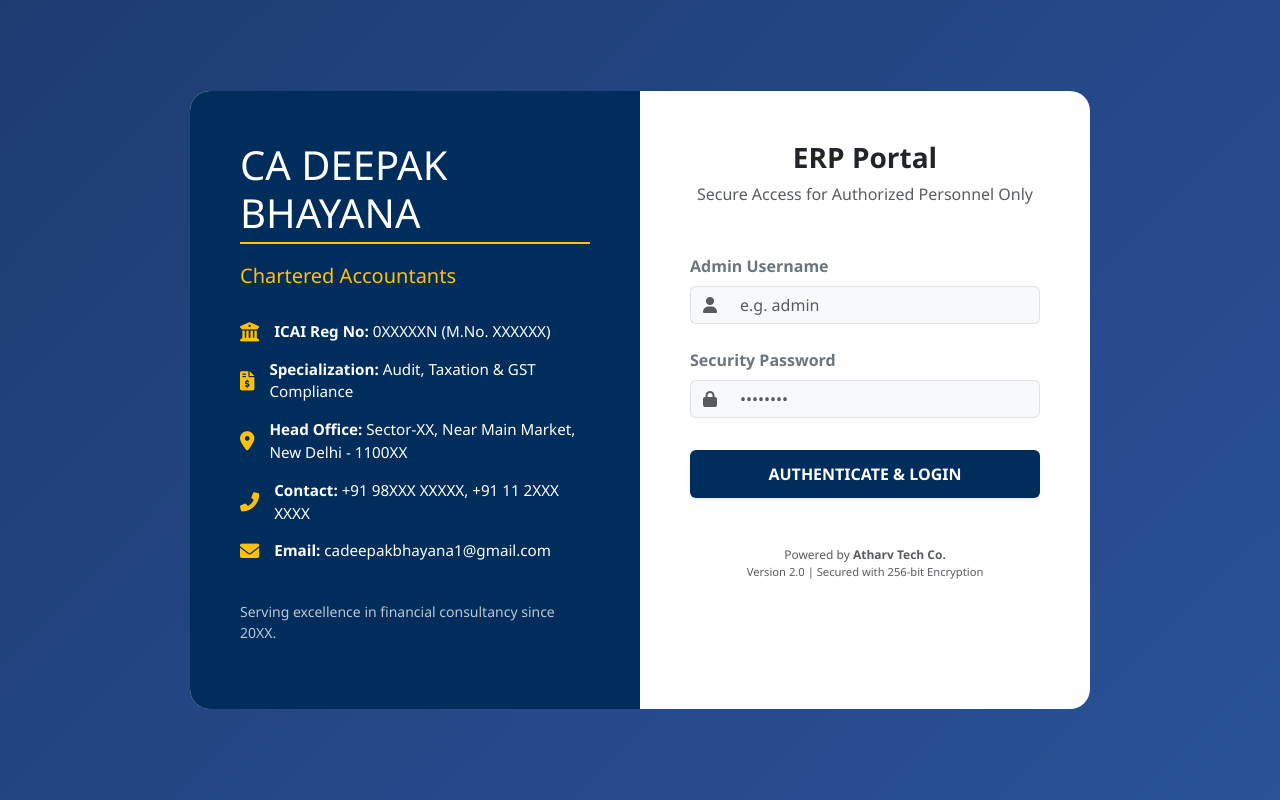
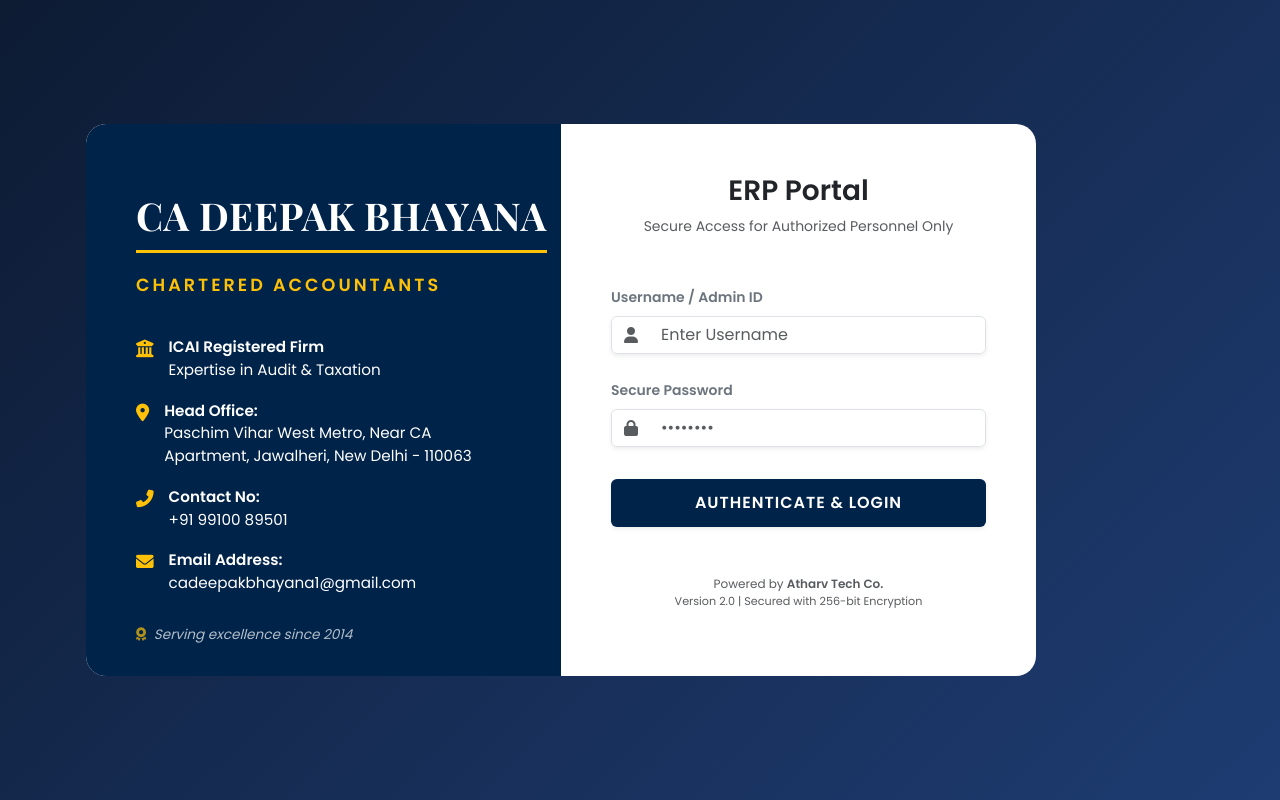
Before and after one commit to careatc1-pixel/ca-billing-erp, a Flask app: page /login in a window 1280 px wide. Run offline with Flask 3, Linux system fonts and the light colour scheme.

Commit message:
Update login.html

```diff
--- a/templates/login.html
+++ b/templates/login.html
@@ -3,67 +3,85 @@
 <head>
     <meta charset="UTF-8">
     <meta name="viewport" content="width=device-width, initial-scale=1.0">
-    <title>CA Deepak Bhayana | Secure ERP Login</title>
+    <title>CA Deepak Bhayana | Secure ERP Access</title>
+    <link href="https://fonts.googleapis.com/css2?family=Playfair+Display:wght@700&family=Poppins:wght@400;600&display=swap" rel="stylesheet">
     <link href="https://cdn.jsdelivr.net/npm/bootstrap@5.3.0/dist/css/bootstrap.min.css" rel="stylesheet">
     <link rel="stylesheet" href="https://cdnjs.cloudflare.com/ajax/libs/font-awesome/6.0.0/css/all.min.css">
     <style>
-        body { background: linear-gradient(135deg, #1e3c72 0%, #2a5298 100%); height: 100vh; display: flex; align-items: center; justify-content: center; font-family: 'Segoe UI', Tahoma, Geneva, Verdana, sans-serif; }
-        .login-card { border-radius: 20px; overflow: hidden; background: white; max-width: 900px; width: 100%; border: none; }
-        .info-side { background: #002d5b; color: white; padding: 50px; }
+        body { background: linear-gradient(135deg, #0d1b33 0%, #1e3c72 100%); height: 100vh; display: flex; align-items: center; justify-content: center; font-family: 'Poppins', sans-serif; }
+        .login-card { border-radius: 20px; overflow: hidden; background: white; max-width: 950px; width: 100%; border: none; }
+        .info-side { background: #00234a; color: white; padding: 50px; position: relative; }
         .form-side { padding: 50px; }
-        .firm-title { border-bottom: 2px solid #ffc107; display: inline-block; padding-bottom: 5px; margin-bottom: 20px; }
-        .detail-item { margin-bottom: 15px; font-size: 0.95rem; display: flex; align-items: center; }
-        .detail-item i { margin-right: 15px; color: #ffc107; font-size: 1.2rem; }
-        .login-btn { background: #002d5b; border: none; padding: 12px; font-weight: 600; transition: 0.3s; }
-        .login-btn:hover { background: #004085; transform: translateY(-2px); }
+
+        /* Premium Stylish Font Style for Name */
+        .premium-name {
+            font-family: 'Playfair Display', serif;
+            font-size: 2.4rem;
+            font-weight: 700;
+            letter-spacing: 0.5px;
+            color: #fff;
+            white-space: nowrap;
+            display: inline-block;
+            border-bottom: 3px solid #ffc107;
+            padding-bottom: 5px;
+            margin-bottom: 15px;
+        }
+
+        .firm-subtitle { color: #ffc107; font-size: 1.1rem; text-transform: uppercase; letter-spacing: 3px; margin-bottom: 30px; display: block; }
+        .detail-item { margin-bottom: 18px; font-size: 0.95rem; display: flex; align-items: start; line-height: 1.5; }
+        .detail-item i { margin-right: 15px; color: #ffc107; font-size: 1.1rem; margin-top: 4px;}
+        .login-btn { background: #00234a; border: none; padding: 12px; font-weight: 600; transition: 0.3s; letter-spacing: 1px; }
+        .login-btn:hover { background: #003673; transform: translateY(-1px); box-shadow: 0 5px 15px rgba(0,0,0,0.2); }
+        .form-control:focus { border-color: #00234a; box-shadow: 0 0 0 0.2rem rgba(0, 35, 74, 0.25); }
+        .since-text { position: absolute; bottom: 30px; left: 50px; font-style: italic; opacity: 0.7; font-size: 0.85rem; }
     </style>
 </head>
 <body>
 
-<div class="container d-flex justify-content-center">
-    <div class="row login-card shadow-2xl">
+<div class="container">
+    <div class="row login-card shadow-2xl mx-1">
 
         <div class="col-md-6 info-side d-none d-md-flex flex-column justify-content-center">
-            <h1 class="firm-title">CA DEEPAK BHAYANA</h1>
-            <h5 class="mb-4 text-warning">Chartered Accountants</h5>
+            <div class="mb-1">
+                <span class="premium-name">CA DEEPAK BHAYANA</span>
+            </div>
+            <span class="firm-subtitle fw-bold">Chartered Accountants</span>
 
             <div class="firm-details mt-2">
                 <div class="detail-item">
                     <i class="fas fa-university"></i>
-                    <span><strong>ICAI Reg No:</strong> 0XXXXXN (M.No. XXXXXX)</span>
-                </div>
-                <div class="detail-item">
-                    <i class="fas fa-file-invoice-dollar"></i>
-                    <span><strong>Specialization:</strong> Audit, Taxation & GST Compliance</span>
+                    <span><strong>ICAI Registered Firm</strong><br>Expertise in Audit & Taxation</span>
                 </div>
                 <div class="detail-item">
                     <i class="fas fa-map-marker-alt"></i>
-                    <span><strong>Head Office:</strong> Sector-XX, Near Main Market, <br>New Delhi - 1100XX</span>
+                    <span><strong>Head Office:</strong><br>Paschim Vihar West Metro, Near CA Apartment, Jawalheri, New Delhi - 110063</span>
                 </div>
                 <div class="detail-item">
                     <i class="fas fa-phone-alt"></i>
-                    <span><strong>Contact:</strong> +91 98XXX XXXXX, +91 11 2XXX XXXX</span>
+                    <span><strong>Contact No:</strong><br>+91 99100 89501</span>
                 </div>
                 <div class="detail-item">
                     <i class="fas fa-envelope"></i>
-                    <span><strong>Email:</strong> cadeepakbhayana1@gmail.com</span>
+                    <span><strong>Email Address:</strong><br>cadeepakbhayana1@gmail.com</span>
                 </div>
             </div>
 
-            <p class="mt-4 small text-light opacity-75">Serving excellence in financial consultancy since 20XX.</p>
+            <div class="since-text">
+                <i class="fas fa-award me-1 text-warning"></i> Serving excellence since 2014
+            </div>
         </div>
 
         <div class="col-md-6 form-side">
             <div class="text-center mb-5">
                 <h3 class="fw-bold text-dark">ERP Portal</h3>
-                <p class="text-muted">Secure Access for Authorized Personnel Only</p>
+                <p class="text-muted small">Secure Access for Authorized Personnel Only</p>
             </div>
 
             {% with messages = get_flashed_messages() %}
               {% if messages %}
                 {% for message in messages %}
-                  <div class="alert alert-danger alert-dismissible fade show p-2 small" role="alert">
-                    {{ message }}
+                  <div class="alert alert-danger alert-dismissible fade show p-2 mb-4" style="font-size: 0.85rem;" role="alert">
+                    <i class="fas fa-exclamation-circle me-1"></i> {{ message }}
                     <button type="button" class="btn-close" data-bs-dismiss="alert"></button>
                   </div>
                 {% endfor %}
@@ -72,22 +90,22 @@
 
             <form method="POST">
                 <div class="mb-4">
-                    <label class="form-label fw-semibold text-secondary">Admin Username</label>
-                    <div class="input-group">
-                        <span class="input-group-text bg-light border-end-0"><i class="fas fa-user text-muted"></i></span>
-                        <input type="text" name="username" class="form-control bg-light border-start-0" placeholder="e.g. admin" required>
+                    <label class="form-label fw-semibold text-secondary small">Username / Admin ID</label>
+                    <div class="input-group border rounded shadow-sm">
+                        <span class="input-group-text bg-white border-0"><i class="fas fa-user text-muted"></i></span>
+                        <input type="text" name="username" class="form-control border-0" placeholder="Enter Username" required>
                     </div>
                 </div>
                 <div class="mb-4">
-                    <label class="form-label fw-semibold text-secondary">Security Password</label>
-                    <div class="input-group">
-                        <span class="input-group-text bg-light border-end-0"><i class="fas fa-lock text-muted"></i></span>
-                        <input type="password" name="password" class="form-control bg-light border-start-0" placeholder="••••••••" required>
+                    <label class="form-label fw-semibold text-secondary small">Secure Password</label>
+                    <div class="input-group border rounded shadow-sm">
+                        <span class="input-group-text bg-white border-0"><i class="fas fa-lock text-muted"></i></span>
+                        <input type="password" name="password" class="form-control border-0" placeholder="••••••••" required>
                     </div>
                 </div>
 
-                <button type="submit" class="btn btn-primary login-btn w-100 shadow-sm mt-2">
-                    AUTHENTICATE & LOGIN
+                <button type="submit" class="btn btn-primary login-btn w-100 shadow-sm mt-2 text-uppercase">
+                    Authenticate & Login
                 </button>
             </form>
 
```
